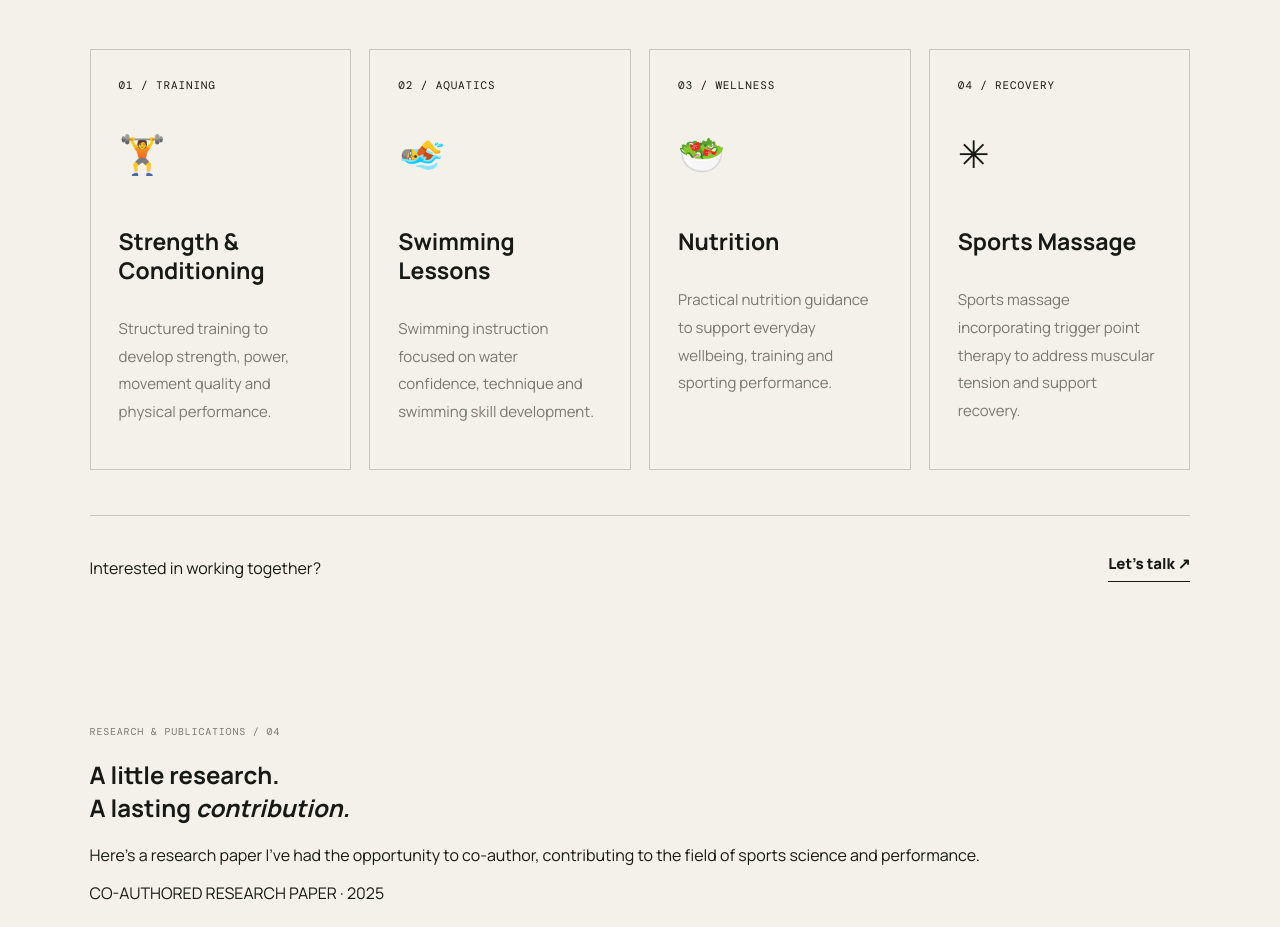
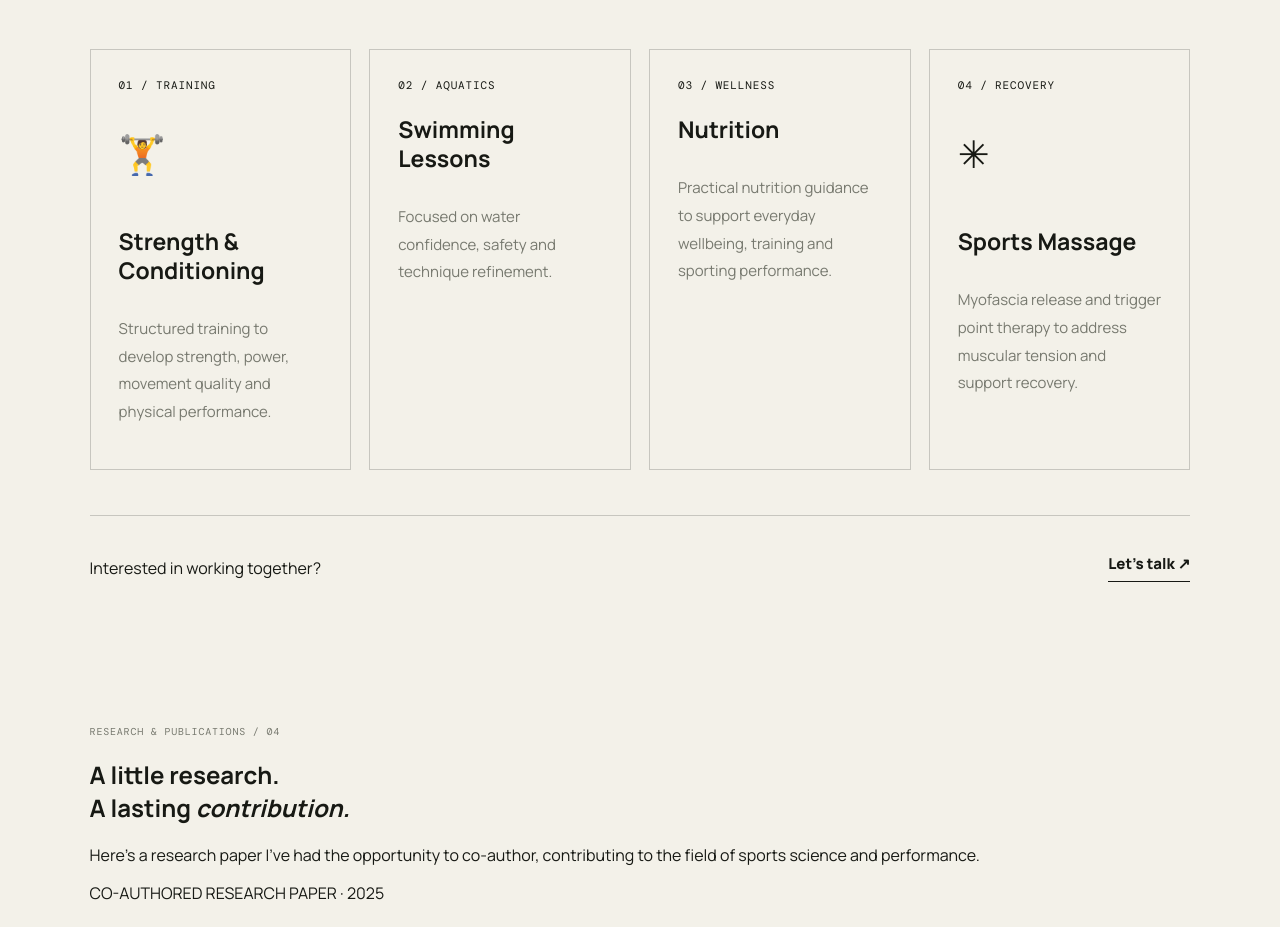
Before and after one commit to ongtheblob/portfolio_website, a plain HTML site: page index.html in a window 1280 px wide. Shown: the part 4900-5827 px from the top of the page. Drawn offline with nearby package versions, Linux system fonts and the light colour scheme.

Commit message:
Update index.html

```diff
--- a/index.html
+++ b/index.html
@@ -109,18 +109,15 @@
 
             <article class="service-card">
                 <span class="service-number">02 / AQUATICS</span>
-                <div class="service-icon">🏊</div>
                 <h3>Swimming Lessons</h3>
                 <p>
-                    Swimming instruction focused on water
-                    confidence, technique and swimming
-                    skill development.
+                    Focused on water
+                    confidence, safety and technique refinement.
                 </p>
             </article>
 
             <article class="service-card">
                 <span class="service-number">03 / WELLNESS</span>
-                <div class="service-icon">🥗</div>
                 <h3>Nutrition</h3>
                 <p>
                     Practical nutrition guidance to support
@@ -134,7 +131,7 @@
                 <div class="service-icon">✳</div>
                 <h3>Sports Massage</h3>
                 <p>
-                    Sports massage incorporating trigger
+                    Myofascia release and trigger
                     point therapy to address muscular
                     tension and support recovery.
                 </p>
```
